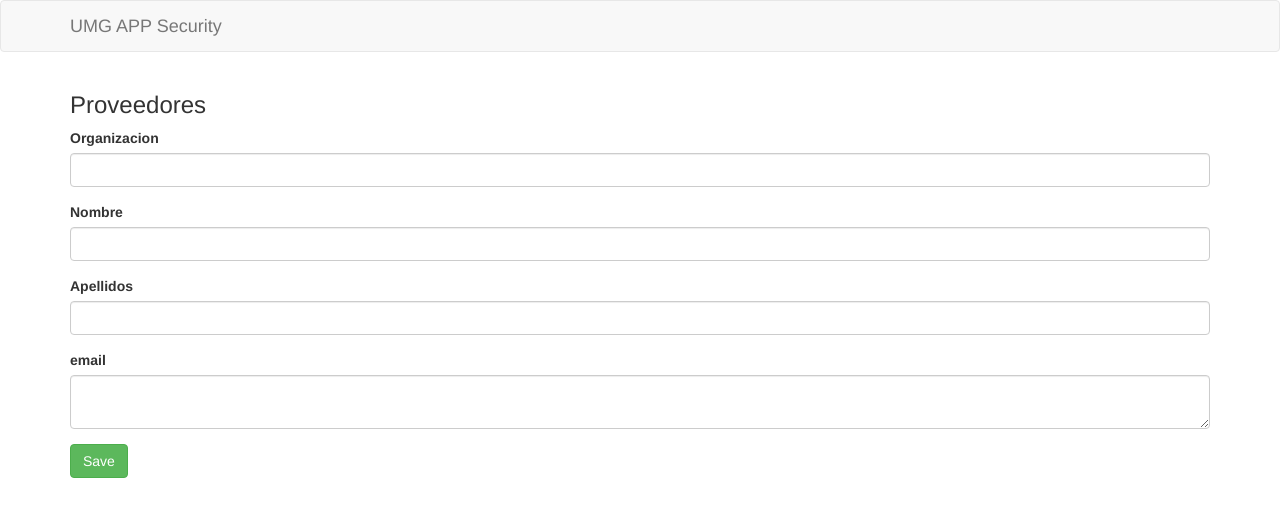
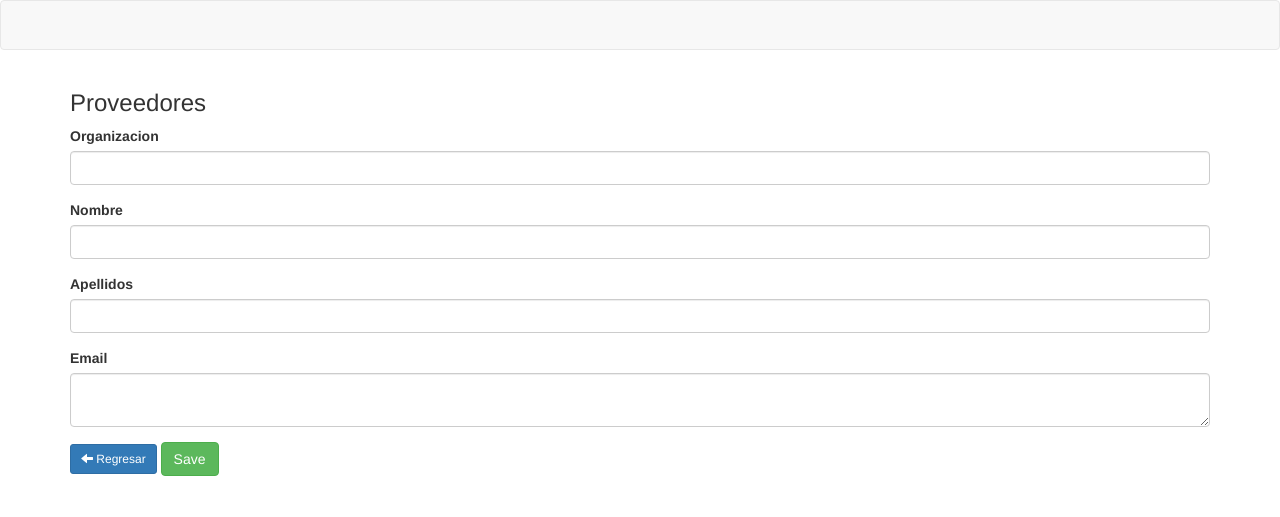
Before and after one commit to jcuellargt/php-seg, a PHP site: template templates/providers_form.html.twig in a window 1280 px wide. Shown: the top 517 px of the page. Run offline with PHP 8.4, Linux system fonts and the light colour scheme; the template is opened without the code that fills it, so the values that code supplies are empty; some libraries are stand-ins or nearby versions.

Commit message:
[master] Add style

```diff
--- a/templates/base.html.twig
+++ b/templates/base.html.twig
@@ -55,25 +55,29 @@
 
     <div class="navbar navbar-default">
       <div class="container">
-        <div class="navbar-header">
-          <div class="navbar-brand">UMG APP Security</div>
-        </div>
+        {% if app.user %}
+        <ul class="nav navbar-nav">
+          <li><a href="/home/" >  <i class="glyphicon glyphicon-home"></i>  UMG APP Security</a></li>
+        </ul>
+         {% endif %}
+        {% if app.user %}
           {% if 'RRHH' in app.user.role %}
             <ul class="nav navbar-nav">
-              <li><a href="/employees/">Empleados</a></li>
+              <li><a href="/employees/"><i class="glyphicon glyphicon-user"></i>  Empleados</a></li>
             </ul>
           {% endif %}
           {% if 'COMPRAS' in app.user.role %}
             <ul class="nav navbar-nav">
-              <li><a href="/providers/">Proveedores</a></li>
+              <li><a href="/providers/"><i class="glyphicon glyphicon-book"></i>  Proveedores</a></li>
             </ul>
+        {% endif %}
         {% endif %}
         <p class="navbar-text navbar-right">
             {# [START login] #}
             {% if app.user %}
               <span>
                 {{ app.user.email }} &nbsp;
-                <a href="/logout">(logout)</a>
+                <a href="/logout"><i class="glyphicon glyphicon-off"></i> (logout)</a>
               </span>
             {% endif %}
             {# [END login] #}
--- a/templates/employees_form.html.twig
+++ b/templates/employees_form.html.twig
@@ -41,8 +41,12 @@
     <label for="fecha_ingreso">Fecha Ingreso</label>
     <input type="text" name="fecha_ingreso" id="published_date" value="{{employee.fecha_ingreso}}" class="form-control"/>
   </div>
+  <a href="/employees/" class="btn btn-primary btn-sm">
+    <i class="glyphicon glyphicon-arrow-left"></i>
+    Regresar
+  </a>
+  <button id="submit" type="submit" class="btn btn-success">Save</button>
 
-  <button id="submit" type="submit" class="btn btn-success">Save</button>
 </form>
 
 {% endblock %}
--- a/templates/employees_view.html.twig
+++ b/templates/employees_view.html.twig
@@ -21,6 +21,10 @@
 <h3>Empleado</h3>
 <form method="post" action="/employees/{{employee.id}}/delete" id="deleteForm">
   <div class="btn-group">
+  <a href="/employees/" class="btn btn-primary btn-sm">
+    <i class="glyphicon glyphicon-arrow-left"></i>
+    Regresar
+  </a>
     <a href="/employees/{{employee.id}}/edit" class="btn btn-primary btn-sm">
       <i class="glyphicon glyphicon-edit"></i>
       Editar Empleado
--- a/templates/providers_form.html.twig
+++ b/templates/providers_form.html.twig
@@ -36,12 +36,15 @@
     <label for="published_date">Apellidos</label>
     <input type="text" name="apellidos" id="published_date" value="{{provider.apellidos}}" class="form-control"/>
   </div>
-
   <div class="form-group">
-    <label for="description">email</label>
+    <label for="description">Email</label>
     <textarea name="email" id="description" class="form-control">{{provider.email}}</textarea>
   </div>
 
+  <a href="/providers/" class="btn btn-primary btn-sm">
+    <i class="glyphicon glyphicon-arrow-left"></i>
+    Regresar
+  </a>
   <button id="submit" type="submit" class="btn btn-success">Save</button>
 </form>
 
--- a/templates/providers_view.html.twig
+++ b/templates/providers_view.html.twig
@@ -21,6 +21,10 @@
 <h3>Proveedor</h3>
 <form method="post" action="/providers/{{provider.id}}/delete" id="deleteForm">
   <div class="btn-group">
+  <a href="/providers/" class="btn btn-primary btn-sm">
+    <i class="glyphicon glyphicon-arrow-left"></i>
+    Regresar
+  </a>
     <a href="/providers/{{provider.id}}/edit" class="btn btn-primary btn-sm">
       <i class="glyphicon glyphicon-edit"></i>
       Editar Proveedor
```
Also changed, not shown: templates/employees_list.html.twig (+15 -11 lines), templates/providers_list.html.twig (+15 -10 lines).
